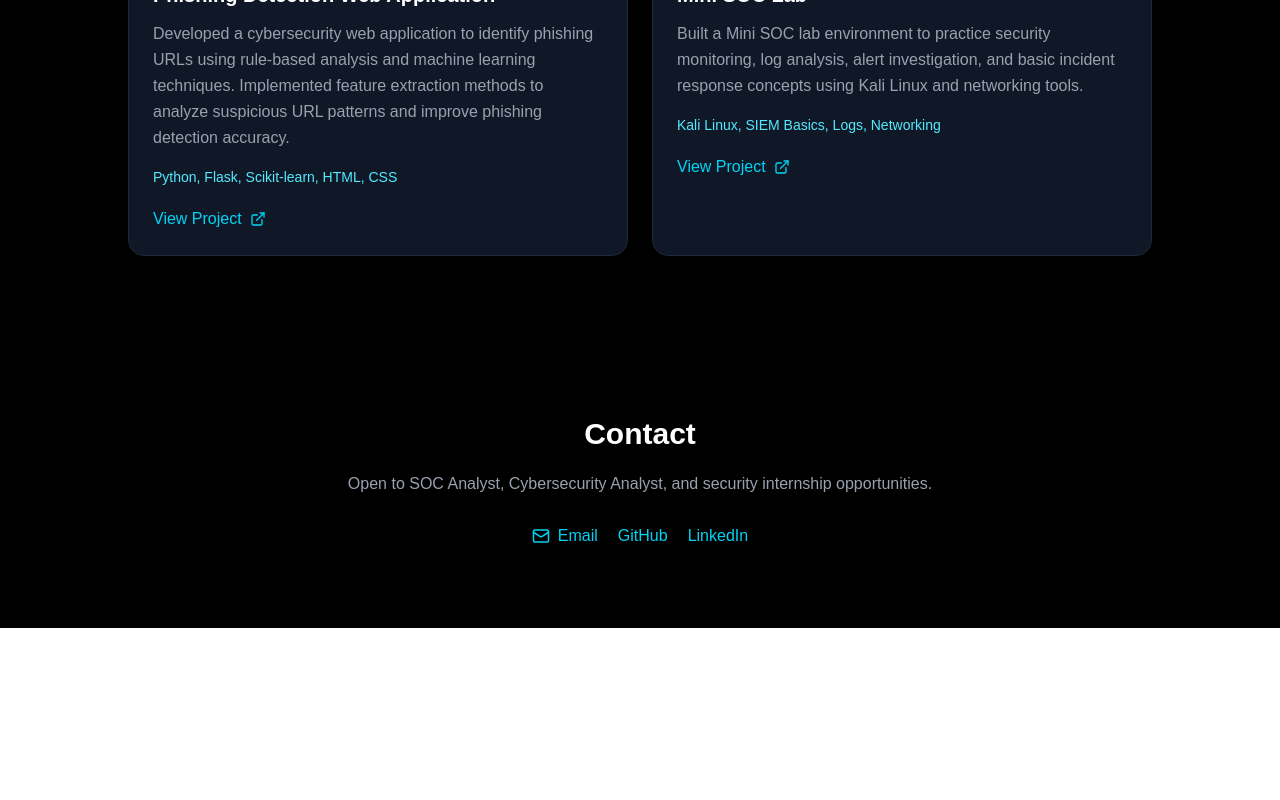
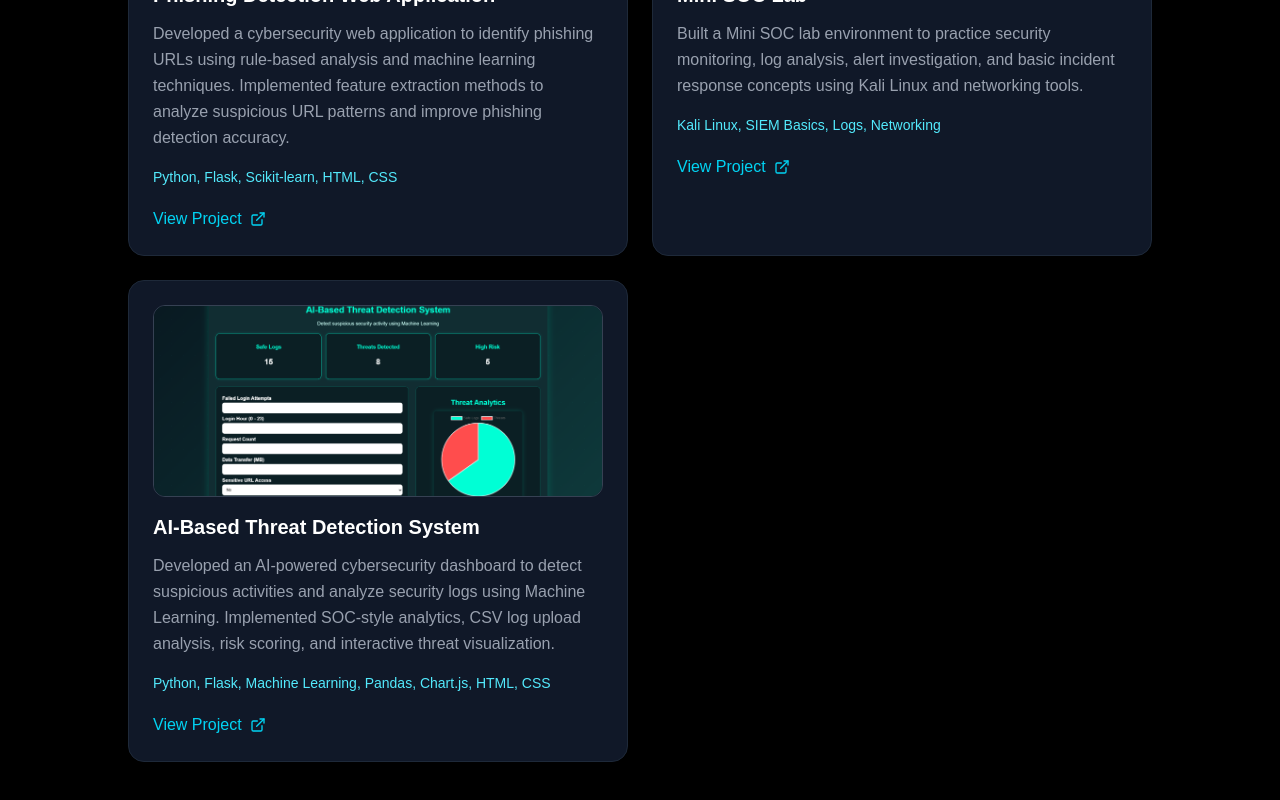
Before and after one commit to ksaiswarya10/portfolio, a Next.js app: page / in a window 1280 px wide. Shown: the part 1872-2672 px from the top of the page. Before the commit the page ends 2500 px from the top, so only its background shows below. Built offline with nearby package versions, Linux system fonts and the light colour scheme.

Commit message:
Added AI Threat Detection project to portfolio

```diff
--- a/app/page.tsx
+++ b/app/page.tsx
@@ -28,6 +28,7 @@ export default function Home() {
       link: "https://github.com/ksaiswarya10/phishing-detection",
       image: "/phishing.png",
     },
+
     {
       title: "Mini SOC Lab",
       description:
@@ -35,6 +36,15 @@ export default function Home() {
       tech: "Kali Linux, SIEM Basics, Logs, Networking",
       link: "https://github.com/ksaiswarya10/mini-soc-lab",
       image: "/soclab.png",
+    },
+
+    {
+      title: "AI-Based Threat Detection System",
+      description:
+        "Developed an AI-powered cybersecurity dashboard to detect suspicious activities and analyze security logs using Machine Learning. Implemented SOC-style analytics, CSV log upload analysis, risk scoring, and interactive threat visualization.",
+      tech: "Python, Flask, Machine Learning, Pandas, Chart.js, HTML, CSS",
+      link: "https://github.com/ksaiswarya10/AI-Threat-Detection-System",
+      image: "/ai-threat-dashboard.png",
     },
   ];
 
```
Also changed, not shown: public/ai-threat-dashboard.png (added).
